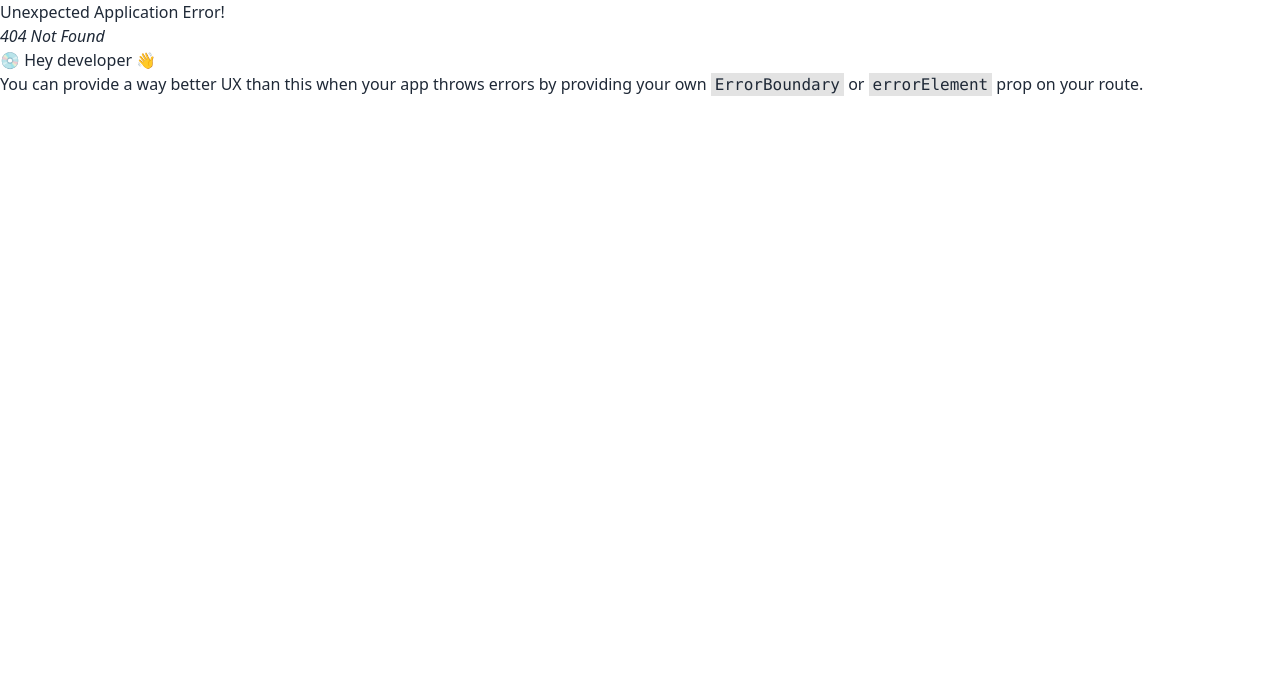
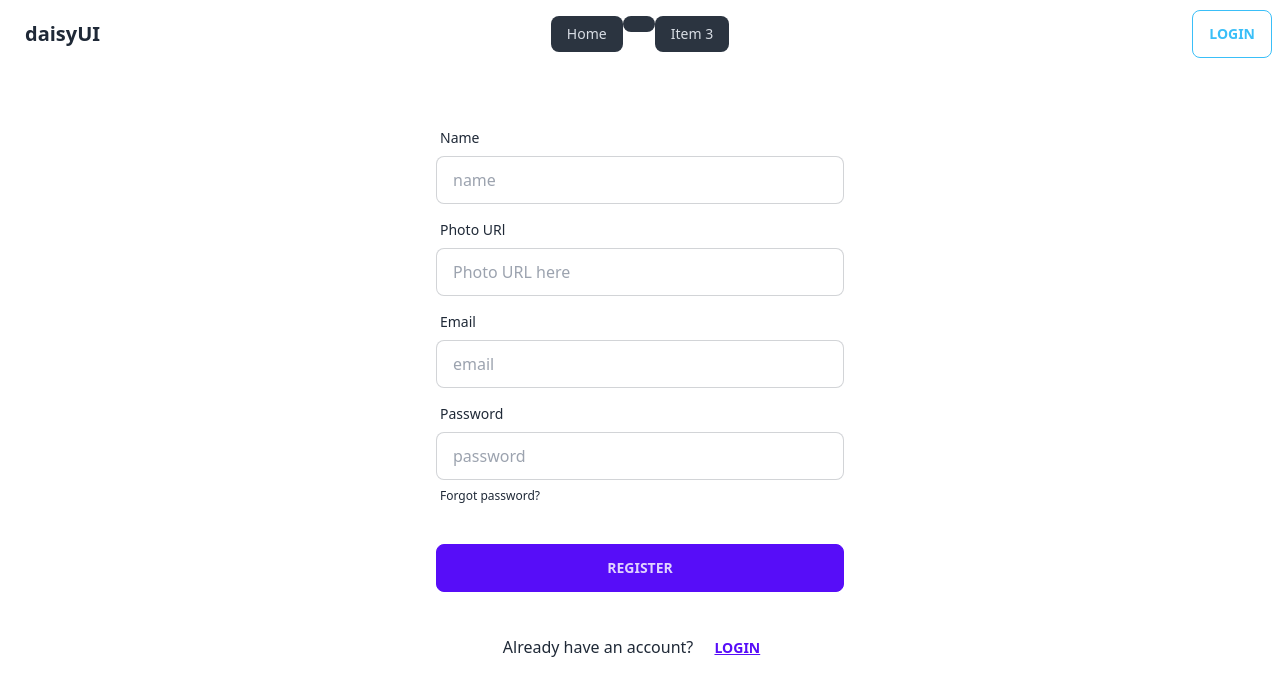
Before and after one commit to tabib-e-alahi/event-management, a React (Vite) app: page /register in a window 1280 px wide. Before the commit this address had no page. Shown: the top 696 px of the page. Built offline with nearby package versions, Linux system fonts and the light colour scheme; no server answers.

Commit message:
register create user done

```diff
--- a/index.html
+++ b/index.html
@@ -1,5 +1,5 @@
 <!doctype html>
-<html lang="en">
+<html data-theme="light" lang="en">
   <head>
     <meta charset="UTF-8" />
     <link rel="icon" type="image/svg+xml" href="/vite.svg" />
--- a/package.json
+++ b/package.json
@@ -10,6 +10,7 @@
     "preview": "vite preview"
   },
   "dependencies": {
+    "firebase": "^10.4.0",
     "localforage": "^1.10.0",
     "match-sorter": "^6.3.1",
     "react": "^18.2.0",
--- a/src/Layouts/Root.jsx
+++ b/src/Layouts/Root.jsx
@@ -4,7 +4,7 @@ import Navbar from "../pages/Shared/Navbar";
 
 const Root = () => {
     return (
-        <div>
+        <div className="max-w-7xl mx-auto">
             <Navbar></Navbar>
             <Outlet></Outlet>
         </div>
--- /dev/null
+++ b/src/firebase/firebase.config.js
@@ -0,0 +1,18 @@
+// Import the functions you need from the SDKs you need
+import { initializeApp } from "firebase/app";
+// TODO: Add SDKs for Firebase products that you want to use
+// https://firebase.google.com/docs/web/setup#available-libraries
+
+// Your web app's Firebase configuration
+const firebaseConfig = {
+  apiKey: import.meta.env.VITE_apiKey,
+  authDomain: import.meta.env.VITE_authDomain,
+  projectId: import.meta.env.VITE_projectId,
+  storageBucket: import.meta.env.VITE_storageBucket,
+  messagingSenderId: import.meta.env.VITE_messagingSenderId,
+  appId: import.meta.env.VITE_appId,
+};
+
+// Initialize Firebase
+const app = initializeApp(firebaseConfig);
+export default app;
--- a/src/pages/Shared/Navbar.jsx
+++ b/src/pages/Shared/Navbar.jsx
@@ -1,9 +1,37 @@
+import { Link, NavLink } from "react-router-dom";
 
 
 const Navbar = () => {
+    const navLinks = <>
+                    <li><NavLink>Home</NavLink></li>
+                    <li><NavLink></NavLink></li>
+                    <li><NavLink>Item 3</NavLink></li>
+    </>
     return (
         <div>
-            <h2 className="text-2xl text-center">This is nav</h2>
+            <div className="navbar bg-base-100">
+                <div className="navbar-start">
+                    <div className="dropdown">
+                    <label tabIndex={0} className="btn btn-ghost lg:hidden">
+                        <svg xmlns="http://www.w3.org/2000/svg" className="h-5 w-5" fill="none" viewBox="0 0 24 24" stroke="currentColor"><path strokeLinecap="round" strokeLinejoin="round" strokeWidth="2" d="M4 6h16M4 12h8m-8 6h16" /></svg>
+                    </label>
+                    <ul tabIndex={0} className="menu menu-sm dropdown-content mt-3 z-[1] p-2 shadow bg-base-100 rounded-box w-52">
+                        {/* small device links  */}
+                        {navLinks}
+                    </ul>
+                    </div>
+                    <a className="btn btn-ghost normal-case text-xl">daisyUI</a>
+                </div>
+                <div className="navbar-center hidden lg:flex">
+                    <ul className="menu menu-horizontal px-1">
+                        {/* lg device links  */}
+                    {navLinks}
+                    </ul>
+                </div>
+                <div className="navbar-end">
+                    <Link className="btn btn-outline btn-info" to='/login'>Login</Link>
+                </div>
+            </div>
         </div>
     );
 };
--- /dev/null
+++ b/src/pages/Sign_In_UP/Login.jsx
@@ -0,0 +1,54 @@
+import { Link } from "react-router-dom";
+
+const Login = () => {
+  return (
+    <div>
+      <div className="card">
+        <form className="card-body">
+
+{/* email input field ================  */}
+          <div className="form-control">
+            <label className="label">
+              <span className="label-text">Email</span>
+            </label>
+            <input
+              type="email"
+              name="email"
+              placeholder="email"
+              className="input input-bordered"
+              required
+            />
+          </div>
+
+{/* password input field ================  */}
+          <div className="form-control">
+            <label className="label">
+              <span className="label-text">Password</span>
+            </label>
+            <input
+              type="password"
+              name="password"
+              placeholder="password"
+              className="input input-bordered"
+              required
+            />
+            <label className="label">
+              <a href="#" className="label-text-alt link link-hover">
+                Forgot password?
+              </a>
+            </label>
+          </div>
+
+{/* login button ================  */}
+          <div className="form-control mt-6">
+            <button className="btn btn-primary">Login</button>
+          </div>
+
+        </form>
+        <p className="">New Here? <Link className="btn btn-link" to='/register'>Register</Link></p>
+      </div>
+    </div>
+  );
+};
+
+export default Login;
--- /dev/null
+++ b/src/pages/Sign_In_UP/Register.jsx
@@ -0,0 +1,115 @@
+import { useContext } from "react";
+import { Link } from "react-router-dom";
+import { AuthContext } from "../../providers/AuthProvider";
+import { updateProfile } from "firebase/auth";
+
+const Register = () => {
+  const { createUser } = useContext(AuthContext);
+
+  const handleRegister = (e) => {
+    e.preventDefault();
+    const form = new FormData(e.currentTarget);
+
+    const name = form.get("name");
+    const photo = form.get("photo");
+    const email = form.get("email");
+    const password = form.get("password");
+
+    console.log("From register page: ", name, email);
+
+    createUser(email, password)
+      .then((result) => {
+        updateProfile(result.user, {
+          displayName: name,
+          photoURL: photo,
+        })
+          .then((result) => {
+            console.log(result.user);
+          })
+          .catch((error) => console.log(error));
+      })
+      .catch((error) => console.log(error));
+  };
+
+  return (
+    <div>
+      <div className="card w-2/5 mx-auto rounded-2xl  p-5">
+        <form className="card-body " onSubmit={handleRegister}>
+          {/* name input field ================  */}
+          <div className="form-control">
+            <label className="label">
+              <span className="label-text">Name</span>
+            </label>
+            <input
+              type="text"
+              name="name"
+              placeholder="name"
+              className="input input-bordered"
+              required
+            />
+          </div>
+
+          {/* photo url input field ================  */}
+          <div className="form-control">
+            <label className="label">
+              <span className="label-text">Photo URl</span>
+            </label>
+            <input
+              type="text"
+              name="photo"
+              placeholder="Photo URL here"
+              className="input input-bordered"
+              required
+            />
+          </div>
+
+          {/* email input field ================  */}
+          <div className="form-control">
+            <label className="label">
+              <span className="label-text">Email</span>
+            </label>
+            <input
+              type="email"
+              name="email"
+              placeholder="email"
+              className="input input-bordered"
+              required
+            />
+          </div>
+
+          {/* password input field ================  */}
+          <div className="form-control">
+            <label className="label">
+              <span className="label-text">Password</span>
+            </label>
+            <input
+              type="password"
+              name="password"
+              placeholder="password"
+              className="input input-bordered"
+              required
+            />
+            <label className="label">
+              <a href="#" className="label-text-alt link link-hover">
+                Forgot password?
+              </a>
+            </label>
+          </div>
+
+          {/* login button ================  */}
+          <div className="form-control mt-6">
+            <button className="btn btn-primary">Register</button>
+          </div>
+        </form>
+        <p className="text-center">
+          Already have an account?{" "}
+          <Link className="btn btn-link" to="/login">
+            Login
+          </Link>
+        </p>
+      </div>
+    </div>
+  );
+};
+
+export default Register;
--- /dev/null
+++ b/src/providers/AuthProvider.jsx
@@ -0,0 +1,46 @@
+import PropTypes from 'prop-types';
+import { createContext, useEffect, useState } from 'react';
+import { createUserWithEmailAndPassword, getAuth, onAuthStateChanged } from "firebase/auth";
+import app from '../firebase/firebase.config';
+
+
+export const AuthContext = createContext(null);
+const auth = getAuth(app)
+
+const AuthProvider = ({children})=> {
+    const [user,setUser] = useState(null);
+
+    const createUser = (email,password) =>{
+        return createUserWithEmailAndPassword(auth,email,password);
+    }
+
+
+    useEffect(() =>{
+        const unSubscribe = onAuthStateChanged(auth, currenUser =>{
+            console.log('Inside on state change:',currenUser);
+            setUser(currenUser);
+        });
+        return () =>{
+            unSubscribe()
+        }
+    },[])
+
+
+
+
+    const authInfo = {
+        user,
+        createUser
+    }
+    return (
+        <AuthContext.Provider value={authInfo}>
+            {children}
+        </AuthContext.Provider>
+    );
+};
+
+AuthProvider.propTypes = {
+    children:PropTypes.node
+};
+
+export default AuthProvider;
--- a/tailwind.config.js
+++ b/tailwind.config.js
@@ -8,4 +8,5 @@ export default {
     extend: {},
   },
   plugins: [require("daisyui")],
+
 }
```
Also changed, not shown: src/Routes/Routes.jsx (+11 -1 lines), src/main.jsx (+12 -9 lines), 1 other file (tests, documents, lock files or other folders).
